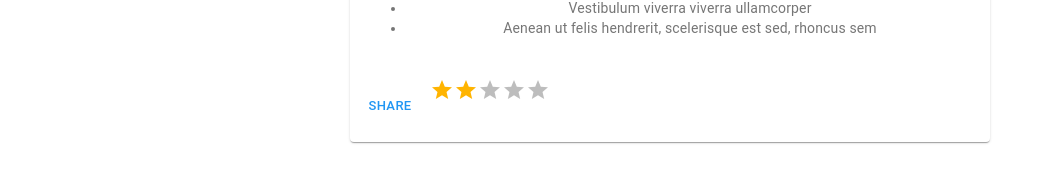
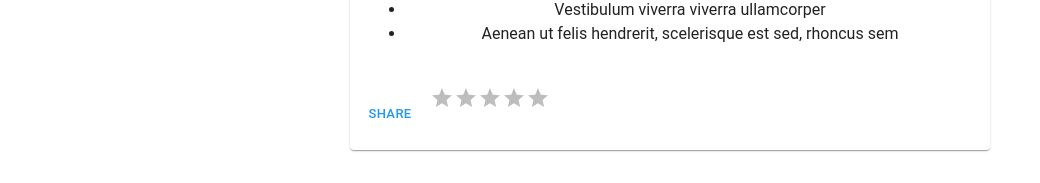
Before and after one commit to AbenaAmo13/bbc-news-react, a React (Create React App) app: page / in a window 1280 px wide. Shown: the part 1164-1347 px from the top of the page, without its empty margins (0-1040 px from the left). Built offline with nearby package versions, Linux system fonts and the light colour scheme.

Commit message:
Added rating styling

```diff
--- a/src/article-1.js
+++ b/src/article-1.js
@@ -1,4 +1,4 @@
-import React, { Component } from 'react';
+import React, { Component, useState } from 'react';
 /* import the article 1 json file as data to be able to get the information from it */
 import data from "./data/article-1.json";
 /* Import card so you will be able to use the card component*/
@@ -8,6 +8,7 @@ import Rating from '@material-ui/lab/Rating';
 import { Card, CardActionArea, CardActions, CardContent, CardMedia, Typography, Button,Box} from '@material-ui/core';
 import {CardImg} from "react-bootstrap";
 import DisplayArticles from "./displayArticles";
+import RatingsForm from "./ratingsForm";
 /*get the title key from the json file and put it in a const named title*/
 const title = data.title;
 
@@ -70,6 +71,8 @@ export default function MediaCard() {
 
                                         {bodyModel[4].text}
 
+                                    </Typography>
+
                                     <ul>
                                         {/* Render the list items in the article-.json file*/}
                                         <li>
@@ -79,9 +82,6 @@ export default function MediaCard() {
                                             {bodyModel[5].items[1]}
                                         </li>
                                     </ul>
-
-
-                                    </Typography>
                                 </CardContent>
 
                             </CardActionArea>
@@ -89,7 +89,7 @@ export default function MediaCard() {
                                 <Button size="small" color="primary">
                                     Share
                                 </Button>
-                                <Box component="fieldset" mb={3} borderColor="transparent">
+                                {/*<Box component="fieldset" mb={3} borderColor="transparent">
                                     <Rating
                                         name="simple-controlled"
                                         value={value}
@@ -97,7 +97,8 @@ export default function MediaCard() {
                                             setValue(newValue);
                                         }}
                                     />
-                                </Box>
+                                </Box>*/}
+                                <RatingsForm></RatingsForm>
                             </CardActions>
 
                         </Card>
--- a/src/article-5.js
+++ b/src/article-5.js
@@ -86,3 +86,5 @@ export default function MediaCard5() {
 
             );
     }
+
+    export
--- /dev/null
+++ b/src/ratingsForm.js
@@ -0,0 +1,59 @@
+import React, { Component } from 'react';
+/* import the article 1 json file as data to be able to get the information from it */
+import data from "./data/article-1.json";
+/* Import card so you will be able to use the card component*/
+import { makeStyles } from '@material-ui/core/styles';
+import PropTypes from 'prop-types';
+import Rating from '@material-ui/lab/Rating';
+import { Card, CardActionArea, CardActions, CardContent, CardMedia, Typography, Button,Box} from '@material-ui/core';
+import {CardImg} from "react-bootstrap";
+import DisplayArticles from "./displayArticles";
+/*get the title key from the json file and put it in a const named title*/
+const title = data.title;
+
+
+/*get the body array from the artile1-json and store it in a const*/
+const body = data.body
+
+class RatingsForm extends Component{
+
+
+    constructor(props) {
+        super(props);
+        this.state = {}
+        this.state = { ratings: '' }
+        this.handleChange = this.handleChange.bind(this)
+        this.handleSubmit = this.handleSubmit.bind(this)
+
+    }
+    handleChange(event) {
+        this.setState({ ratings: event.target.value })
+    }
+    handleSubmit(event) {
+        alert(this.state.ratings)
+        console.log(this.state.ratings)
+        //console.log(this.state.ratings)
+        //event.preventDefault()
+    }
+
+
+
+
+    render() {
+        return (
+            <form  onSubmit={this.handleSubmit}>
+                <Box component="fieldset" mb={3} borderColor="transparent">
+                    <Rating
+                        name="simple-controlled"
+                        value={this.state.ratings}
+                        onChange={this.handleChange}
+
+                    />
+                </Box>
+
+            </form>
+
+        )
+    }
+}
+export default RatingsForm;
```
Lines whose indentation alone changed are shown as unchanged.
